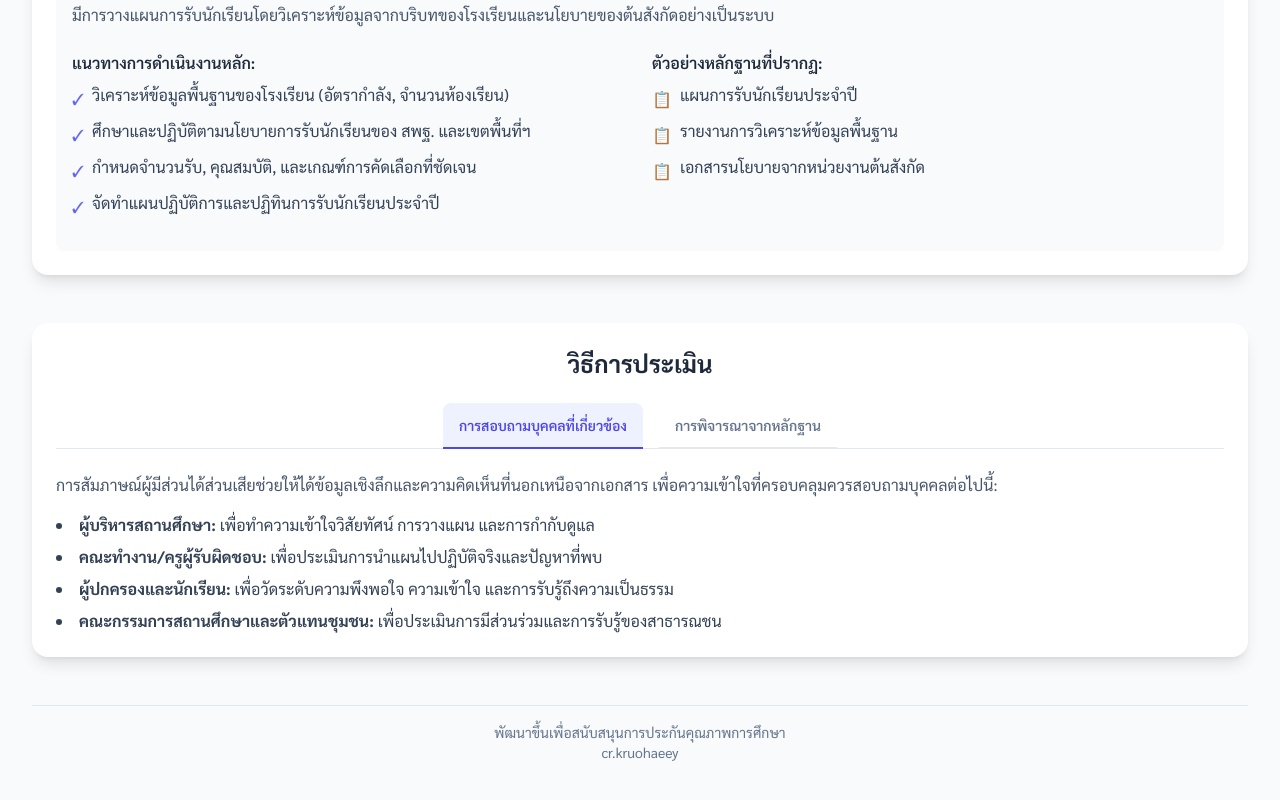
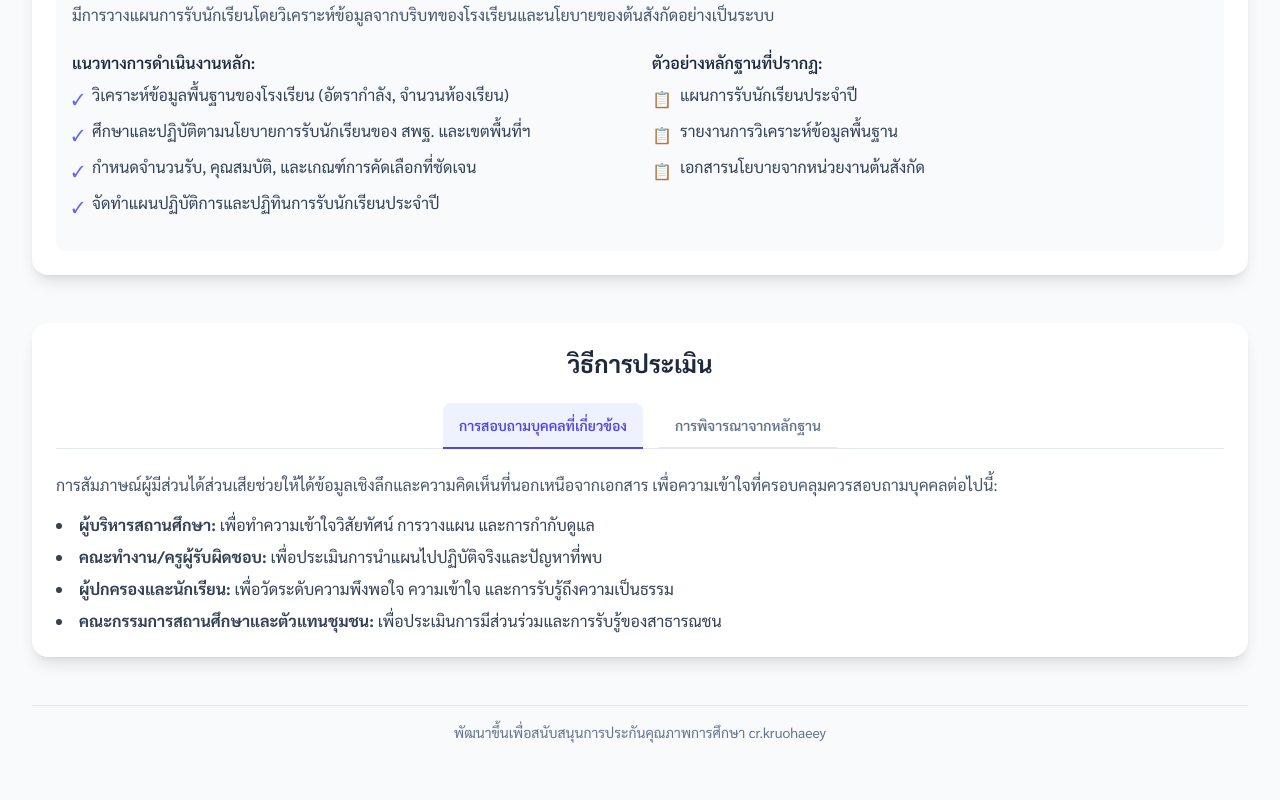
Before and after one commit to Ohaeey2025/student-admission-tool-tanti, a plain HTML site: page index.html in a window 1280 px wide. Shown: the part 1021-1821 px from the top of the page. Drawn offline with nearby package versions, Linux system fonts and the light colour scheme.

Commit message:
Update index.html

```diff
--- a/index.html
+++ b/index.html
@@ -147,9 +147,8 @@
         </main>
 
         <footer class="text-center mt-12 py-4 border-t border-slate-200">
-            <p class="text-sm text-slate-500">พัฒนาขึ้นเพื่อสนับสนุนการประกันคุณภาพการศึกษา  </p>
-                   <p class="text-sm text-slate-500">cr.kruohaeey  </p>
-        </footer>
+            <p class="text-sm text-slate-500">พัฒนาขึ้นเพื่อสนับสนุนการประกันคุณภาพการศึกษา cr.kruohaeey  </p>
+                    </footer>
 
     </div>
 
```
